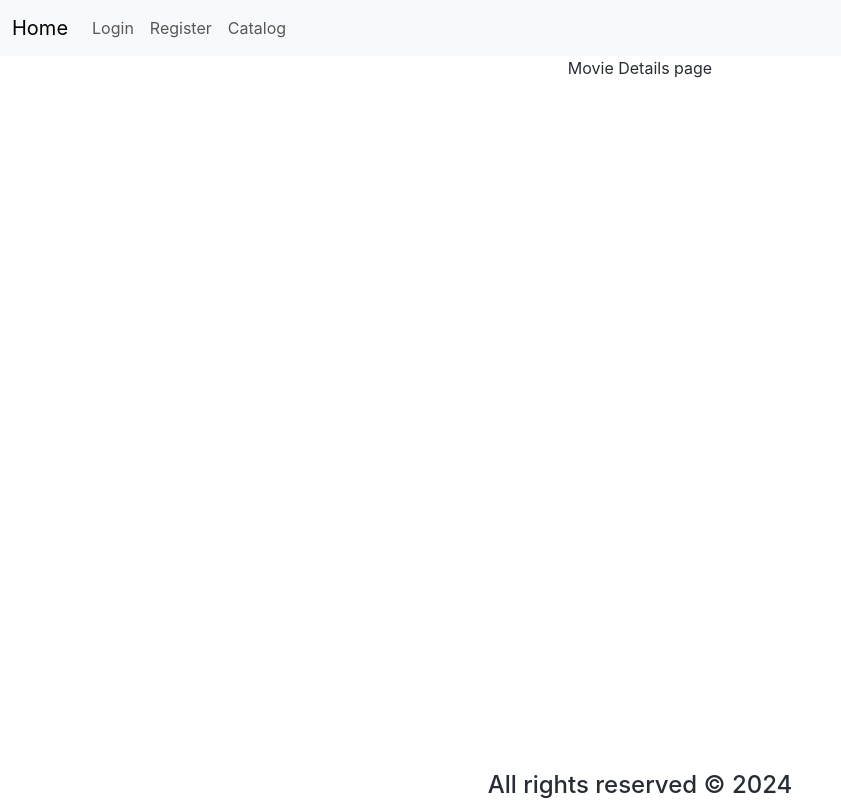
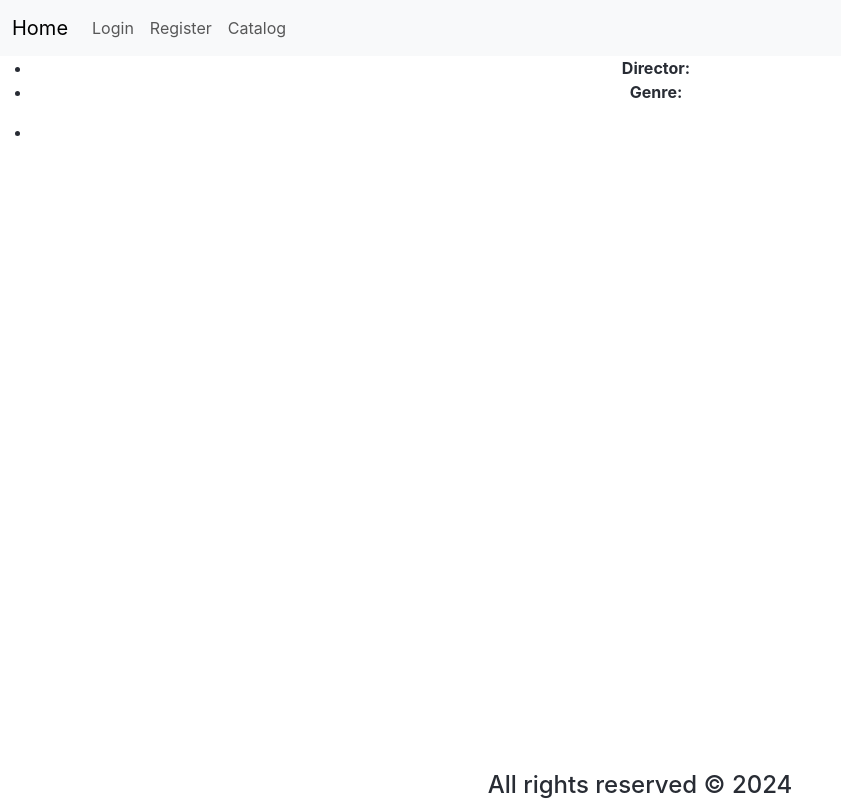
Before and after one commit to EmilPopovski24/MovieRate, a React (Create React App) app in the folder movierate/: page /catalog/1 in a window 1280 px wide. Shown: the whole page, without its empty margins (0-841 px from the left). Built offline with nearby package versions, Linux system fonts and the light colour scheme.

Commit message:
Update MovieDetails.js

```diff
--- a/movierate/src/components/MovieDetails/MovieDetails.js
+++ b/movierate/src/components/MovieDetails/MovieDetails.js
@@ -3,7 +3,25 @@
 export const MovieDetails = () => {
     return (
         <>
-        <p>Movie Details page</p>
+         <section className="main">
+            <section className="movie-section">
+                <div className="movie-img" >
+
+                </div>
+                <div className="info">
+                    <div className="movie-title">
+
+                    </div>
+                    <div className="movie-info">
+                        <ul className="movie-info-ul">
+                            <li className="movie-info-li"><b>Director: </b></li>
+                            <li className="movie-info-li"><b>Genre: </b></li>
+                            <li className="movie-info-summary"><p id="text"></p></li>
+                        </ul>
+                    </div>
+                    </div>
+                </section>
+            </section>
         </>
     )
 }
```
